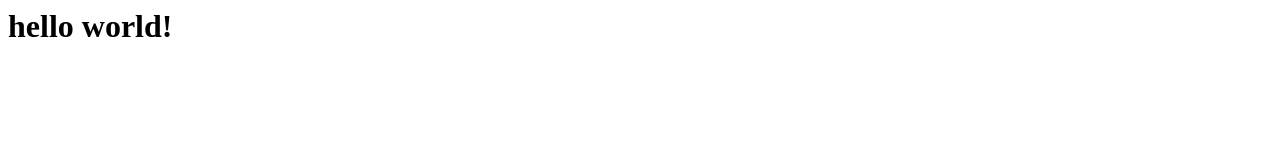
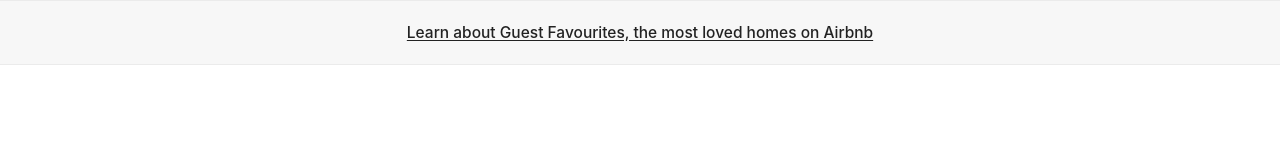
Before and after one commit to eminaction/socwarmup, a plain HTML site: page index.html in a window 1280 px wide. Drawn offline with Linux system fonts and the light colour scheme.

Commit message:
added branch for banner

```diff
--- a/index.html
+++ b/index.html
@@ -5,6 +5,6 @@
     <link rel="stylesheet" href="styles.css"/>
 </head>
 <body>
-  <h1>hello world!</h1>
+  <div id="banner">Learn about Guest Favourites, the most loved homes on Airbnb</div>
 </body>
 </html>
--- a/styles.css
+++ b/styles.css
@@ -0,0 +1,18 @@
+#banner {
+    background-color: #F7F7F7;
+    font-display: center;
+    font-size: 15.5px;
+    font-weight: 530;
+    text-align: center;
+    text-decoration: underline;
+    text-underline-offset: 2px;
+    padding-top: 22px;
+    padding-bottom: 22px;
+    font-family: Circular, -apple-system, BlinkMacSystemFont, Roboto, Helvetica Neue, sans-serif;
+    color: #222;
+    border-bottom: 1px solid #EBEBEB;
+    border-top: 1px solid #EBEBEB;
+}
+body {
+    margin: 0%;
+}
```
